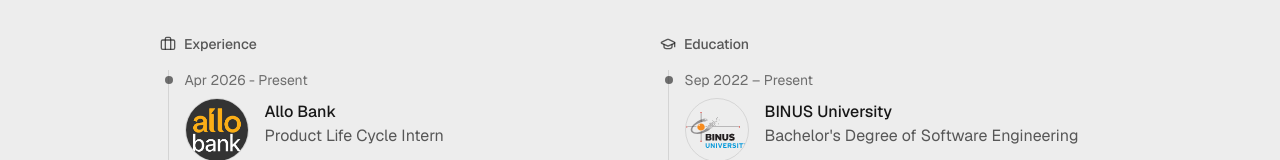
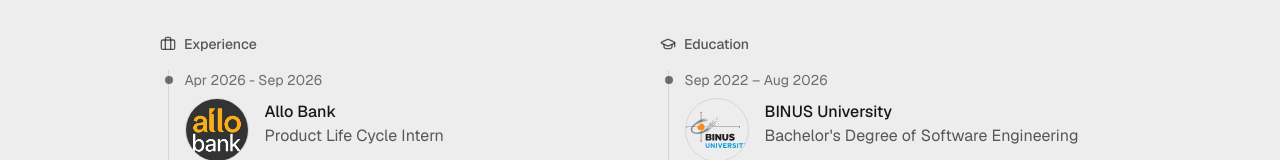
Before and after one commit to iryadifarhan/portfolio-website, a Next.js app: page /about in a window 1280 px wide. Shown: the part 517-677 px from the top of the page. Built offline with nearby package versions, Linux system fonts and the light colour scheme; no server answers.

Commit message:
Adjust period for experience and education

```diff
--- a/app/data/experience.ts
+++ b/app/data/experience.ts
@@ -9,7 +9,7 @@ export type Experiences = {
 
 export const EXPERIENCE : Experiences[] = [
   {
-    period: "Apr 2026 - Present",
+    period: "Apr 2026 - Sep 2026",
     still_working: true,
     image: "/about/allobank.webp",
     org: "Allo Bank",
@@ -30,7 +30,7 @@ export const EXPERIENCE : Experiences[] = [
 
 export const EDUCATION: Experiences[] = [
   {
-    period: "Sep 2022 – Present",
+    period: "Sep 2022 – Aug 2026",
     image: "/about/binus.svg",
     org: "BINUS University",
     title: "Bachelor's Degree of Software Engineering",
```
